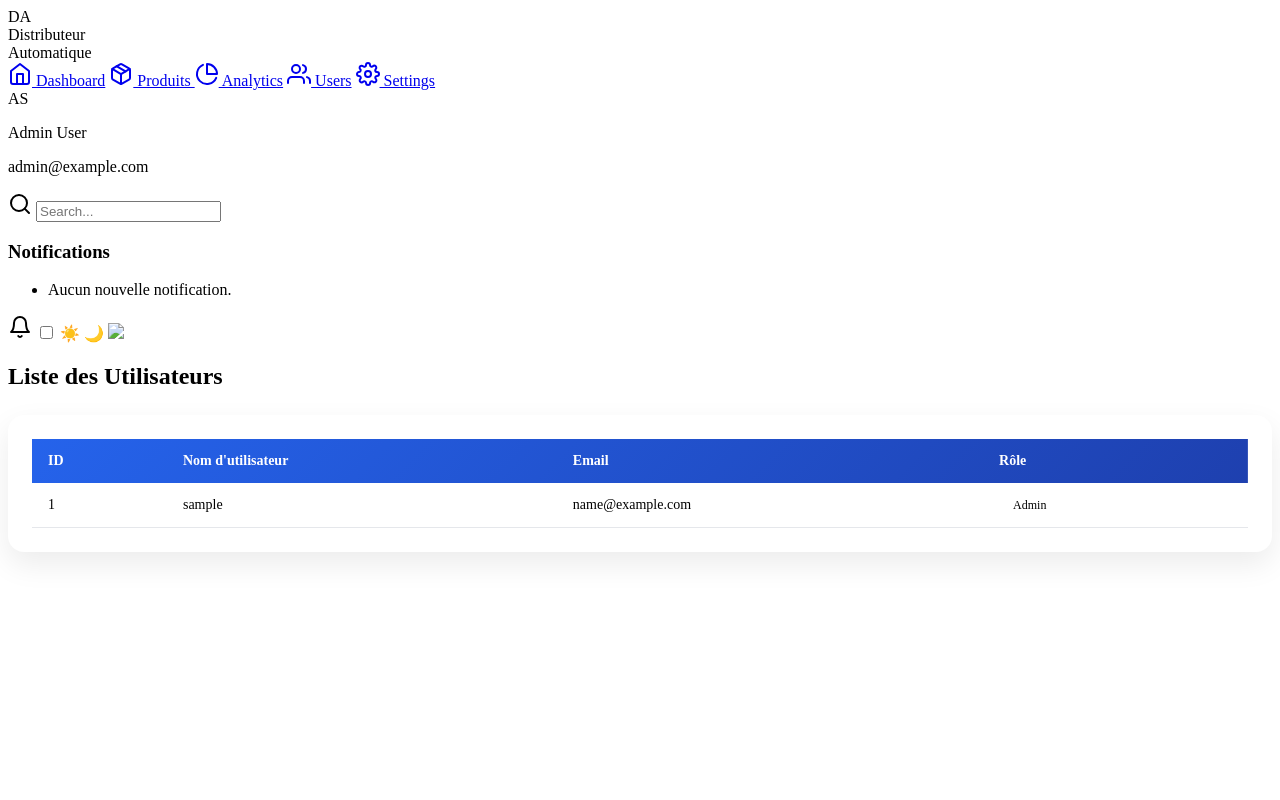
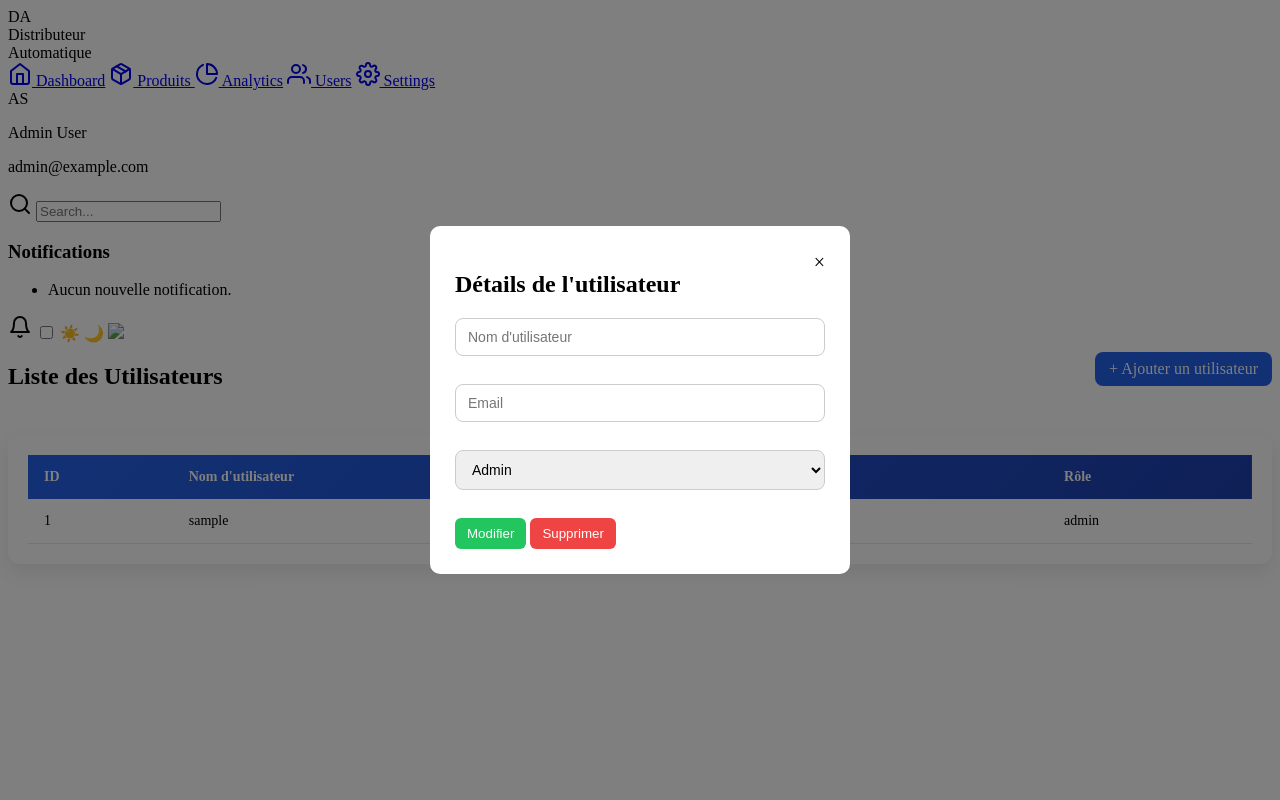
Before and after one commit to Nassira-Amhaoui/Distributeur-Automatique-connect-virtuel-, a Flask app: page /users in a window 1280 px wide. Run offline with Flask 3, Linux system fonts and the light colour scheme; tables that the repository leaves empty or names only in its code hold one stand-in row (values such as "Sample post"); some libraries are stand-ins or nearby versions.

Commit message:
mise à jour page des utilisateurs

```diff
--- a/main.py
+++ b/main.py
@@ -2,6 +2,7 @@ from flask import Flask, render_template, request, redirect, url_for, flash
 from itsdangerous import URLSafeTimedSerializer
 from werkzeug.security import generate_password_hash, check_password_hash
 import pymysql
+import secrets
 app = Flask(__name__)
 app.secret_key='votre_cle_secrete'
 serializer= URLSafeTimedSerializer(app.secret_key)
@@ -53,13 +54,13 @@ def reset_password(token):
         hashed_password = generate_password_hash(password)
         conn = get_db_connection()
         cursor = conn.cursor()
-        cursor.execute("UPDATE utilisateurs SET password = %s WHERE email = %s",(hashed_password, email))
+        cursor.execute("UPDATE utilisateurs SET password = %s, reset_token = NULL WHERE email = %s",(hashed_password, email))
         conn.commit()
         cursor.close()
         conn.close()
         flash("Mot de passe modifié avec succès!")
         return redirect(url_for('login_page'))
-    return render_template('reset_password.html', email=email)
+    return render_template('reset_password.html', email=email, token=token)
 @app.route('/authentification', methods=['POST'])
 def authentificate():
     email = request.form.get('email')
@@ -101,5 +102,64 @@ def analytics():
 @app.route('/settings')
 def settings():
     return render_template('settings.html')
+@app.route('/users/add', methods=['GET', 'POST'])
+def add_user():
+    if request.method == 'POST':
+        username = request.form.get('username')
+        email = request.form.get('email')
+        role = request.form.get('role')
+        hashed_password = generate_password_hash('')
+        conn = get_db_connection()
+        cursor = conn.cursor()
+        try:
+            cursor.execute(
+            "INSERT INTO utilisateurs (UserName, email, role, password) VALUES (%s, %s, %s, %s)",
+            (username, email, role, hashed_password)
+            )
+            conn.commit()
+        except pymysql.IntegrityError:
+            conn.rollback()
+            flash("Cet email est déjà utilisé.", "error")
+            return redirect(url_for('add_user'))
+        finally:
+            cursor.close()
+            conn.close()
+        token = serializer.dumps(email, salt='reset-password')
+        reset_link = url_for('reset_password', token=token, _external=True)
+        flash(f"""Utilisateur ajouté avec succès!<br> <strong>Un lien de création de mot de passe a été envoyé:</strong><br>
+              <a href="{reset_link}">{reset_link}</a>""", "success")
+        return redirect(url_for('users'))
+    return render_template('add_user.html')
+@app.route('/users/edit/<int:user_id>', methods=['GET', 'POST'])
+def edit_user(user_id):
+    conn = get_db_connection()
+    cursor = conn.cursor()
+    if request.method == 'POST':
+        username = request.form.get('username')
+        email = request.form.get('email')
+        role = request.form.get('role')
+        cursor.execute(
+            "UPDATE utilisateurs SET UserName = %s, email = %s, role = %s WHERE Id_User = %s",
+            (username, email, role, user_id)
+        )
+        conn.commit()
+        flash("Utilisateur mis à jour avec succès!")
+        return redirect(url_for('users'))
+    else:
+        cursor.execute("SELECT * FROM utilisateurs WHERE Id_User = %s", (user_id,))
+        user = cursor.fetchone()
+        cursor.close()
+        conn.close()
+        return render_template('edit_user.html', user=user)
+@app.route('/users/delete/<int:user_id>', methods=['POST'])
+def delete_user(user_id):
+    conn = get_db_connection()
+    cursor = conn.cursor()
+    cursor.execute("DELETE FROM utilisateurs WHERE Id_User = %s", (user_id,))
+    conn.commit()
+    cursor.close()
+    conn.close()
+    flash("Utilisateur supprimé avec succès!")
+    return redirect(url_for('users'))
 if __name__ == "__main__":
     app.run(debug=True)
--- a/static/users.css
+++ b/static/users.css
@@ -1,6 +1,9 @@
 
 .page-header {
     margin-bottom: 25px;
+    align-items: center;
+    justify-content: space-between;
+    display: flex;
 }
 .page-header h1 {
     font-size: 24px;
@@ -11,11 +14,22 @@
     font-size: 14px;
     color: #64748b;
 }
-.user-card {
-    border-radius: 16px;
-    padding: 24px;
-    box-shadow: 0 12px 30px rgba(0, 0, 0, 0.08);
+.table-card {
     background: #ffffff;
+    border-radius: 12px;
+    padding: 20px;
+    box-shadow: 0 8px 20px rgba(0, 0, 0, 0.08);
+    margin-top: 20px;
+}
+.btn-add {
+    float: right;
+    margin-bottom: 15px;
+    background: #2563eb;
+    color: white;
+    padding: 8px 14px;
+    border-radius: 8px;
+    text-decoration: none;
+    font-weight: 500;
 }
 .user-table {
     width: 100%;
@@ -37,36 +51,68 @@
 .user-table tbody tr:hover {
     background: #f1f5f9;
 }
-.role{
-    padding: 6px 14px;
-    border-radius: 999px;
-    font-size: 12px;
-    font-weight: 500;
-    text-transform: capitalize;
+.modal{
+    display: none;
+    position: fixed;
+    z-index: 1000;
+    inset:0;
+    background: rgba(0,0,0,0.5);
+    display: flex;
+    align-items: center;
+    justify-content: center;
 }
-.role.admin {
-    background: #fee2e2;
-    color: #b91c1c;
+.modal-content{
+    background: white;
+    width: 420px;
+    margin: 90%;
+    margin: 100px auto;
+    padding: 25px;
+    border-radius: 10px;
+    box-sizing: border-box;
 }
-.role.user {
-    background: #dbeafe;
-    color: #1d4ed8;
+.close{
+    float: right;
+    font-size: 20px;
+    cursor: pointer;
 }
-.empty-row {
-    text-align: center;
-    padding: 30px;
-    color: #94a3b8;
+#editUserForm{
+    display: flex;
+    flex-direction: column;
+    gap: 14px;
 }
-.action-btn {
-    background: transparent;
+#editUserForm input, #editUserForm select{
+    display: block;
+    max-width: 100%;
+    margin-bottom: 14px;
+    box-sizing: border-box;
+    padding: 10px 12px;
+    border: 1px solid #ccc;
+    border-radius: 8px;
+    font-size: 14px;
+    width: 100%;
+}
+.modal-button{
+    margin-top: 15px;
+    justify-content: space-between;
+    display: flex;
+}
+.btn-edit {
+    background: #22c55e;
+    color: white;
+    padding: 8px 12px;
     border: none;
-    cursor: pointer;
-    font-size: 16px;
-    margin-right: 8px;
+    border-radius: 6px;
 }
-.action-edit {
-    color: #2563eb;
+.btn-delete{
+    background: #ef4444;
+    color: white;
+    padding: 8px 12px;
+    border: none;
+    border-radius: 6px;
 }
-.action-delete {
-    color: #dc2626;
+.user-row:hover{
+    background-color: #f1f4f6;
 }
+.modal-content form{
+    width: 100%;
+}
--- a/templates/base.html
+++ b/templates/base.html
@@ -160,6 +160,6 @@ document.addEventListener("click", (e) => {
 });
 </script>
 
-
+{% block js %}{% endblock %}
 </body>
 </html>
--- a/templates/users.html
+++ b/templates/users.html
@@ -8,8 +8,9 @@
 {% block content %}
 <div class="page-header">
     <h2>Liste des Utilisateurs</h2>
+    <a href="{{ url_for('add_user') }}" class="btn-add">+ Ajouter un utilisateur</a>
 </div>
-<div class="user-card">
+<div class="table-card">
     <table class="user-table">
         <thead>
             <tr>
@@ -21,22 +22,62 @@
         </thead>
         <tbody>
             {% for user in users %}
-        <tr>
+            <tr class="user-row" data-id="{{ user.Id_User }}" data-username="{{ user.UserName }}" data-email="{{ user.email }}" data-role="{{ user.role }}">
                 <td>{{ user.Id_User }}</td>
                 <td>{{ user.UserName }}</td>
                 <td>{{ user.email }}</td>
-            <td>
-                <span class="role role-{{user.role}}"> {{ user.role }}</span>
-            </td>
-        </tr>
-        {%else%}
-        <tr>
-            <td colspan="4" class="empty-row">
-                Aucun utilisateur trouvé.
-            </td>
+                <td>{{user.role}}</td>
             </tr>
             {% endfor %}
         </tbody>
     </table>
 </div>
+<div id="userModal" class="modal">
+    <div class="modal-content">
+        <span class="close">&times;</span>
+        <h2>Détails de l'utilisateur</h2>
+        <form id="editUserForm" method="POST">
+            <input type="text" name="username" placeholder="Nom d'utilisateur" required>
+            <input type="email" name="email" placeholder="Email" required>
+            <select name="role" required>
+                <option value="admin">Admin</option>
+                <option value="user">User</option>
+            </select>
+            <div class="modal-buttons">
+                <button type="submit" class="btn-edit">Modifier</button>
+                <button type="button" id="deletUserBtn" class="btn-delete">Supprimer</button>
+            </div>
+        </form>
+    </div>
+</div>
 {% endblock %}
+{%block js %}
+<script>
+    const modal = document.getElementById("userModal");
+    const closeBtn = modal.querySelector(".close");
+    const editForm = document.getElementById("editUserForm");
+    const deleteBtn = document.getElementById("deletUserBtn");
+    document.querySelectorAll('.user-row').forEach(row => {
+        row.addEventListener('click', () => {
+            editForm.username.value = row.dataset.username;
+            editForm.email.value = row.dataset.email;
+            editForm.role.value = row.dataset.role;
+            editForm.action = `/users/edit/${row.dataset.id}`;
+            deleteBtn.onclick = () => {
+                if (confirm("Voulez-vous vraiment supprimer cet utilisateur ?")) {
+                    fetch(`/users/delete/${row.dataset.id}`, {
+                        method: 'POST'
+                    }).then(response =>
+                    location.reload());
+                }
+            };
+            modal.style.display = "block";
+        });
+    });
+    closeBtn.onclick = () =>
+        modal.style.display = "none";
+        window.onclick = (event) => {
+        if (event.target == modal) modal.style.display = "none";
+    };
+</script>
+{% endblock %}
```
Also changed, not shown: static/add_user.css (added, +91 -0 lines), templates/add_user.html (added, +51 -0 lines). Lines whose indentation alone changed are shown as unchanged.
